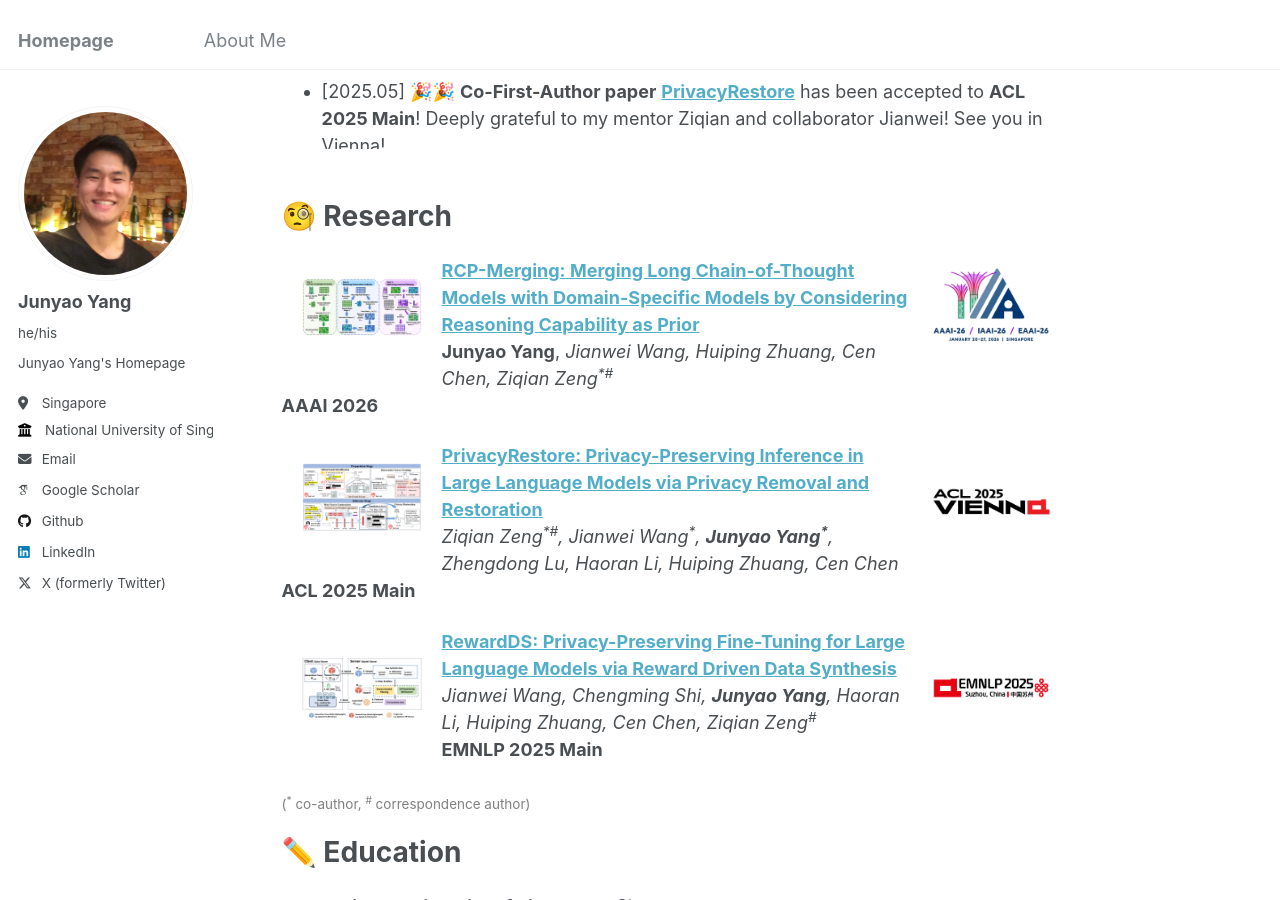
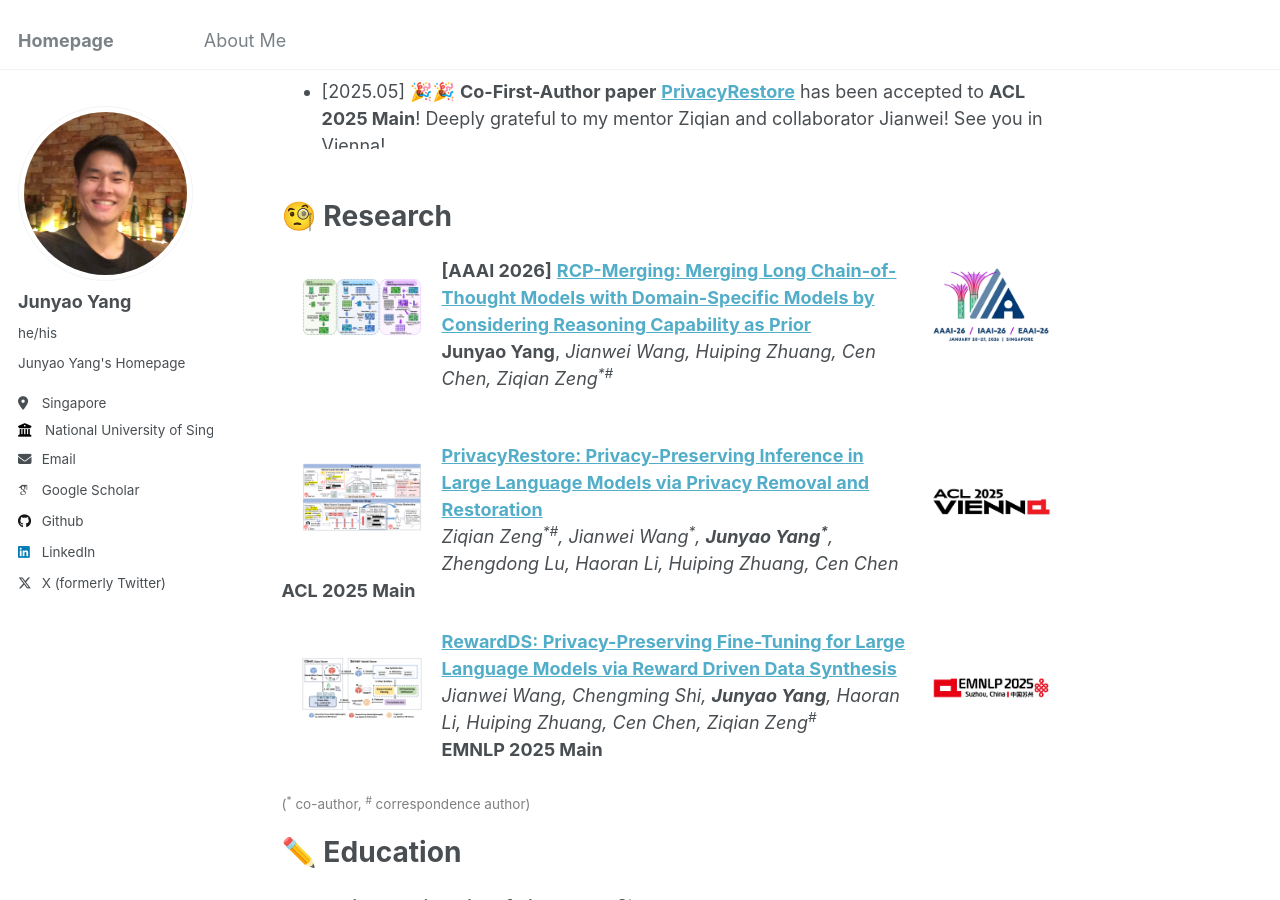
Before and after one commit to jyyang26/jyyang26.github.io, a Jekyll site: the page built from _pages/about.md, in a window 1280 px wide and 900 px high, scrolled down 773 px. Built offline with Jekyll 4.4.1, drawn with Linux system fonts in a browser that asks for light colours; some web fonts are replaced.

Commit message:
Update about.md

```diff
--- a/_pages/about.md
+++ b/_pages/about.md
@@ -84,18 +84,18 @@
     <img src="images/restore.png" alt="restore" style="float: left; margin-right: 20px; margin-left: 20px;; width: 120px; height: 120px;">
   </a>
 </p>
-**[PrivacyRestore: Privacy-Preserving Inference in Large Language Models via Privacy Removal and Restoration](https://arxiv.org/abs/2406.01394)**<br>
+**[ACL 2025 Main]** **[PrivacyRestore: Privacy-Preserving Inference in Large Language Models via Privacy Removal and Restoration](https://arxiv.org/abs/2406.01394)**<br>
 *Ziqian Zeng<sup>\*\#</sup>, Jianwei Wang<sup>\*</sup>, **Junyao Yang<sup>\*</sup>**, Zhengdong Lu, Haoran Li, Huiping Zhuang, Cen Chen*<br>
-**ACL 2025 Main**<br>
+<br>
 
 <p>
   <a href="https://arxiv.org/abs/2502.18517">
     <img src="images/rewardds.png" alt="rewardds" style="float: left; margin-right: 20px; margin-left: 20px;; width: 120px; height: 120px;">
   </a>
 </p>
-**[RewardDS: Privacy-Preserving Fine-Tuning for Large Language Models via Reward Driven Data Synthesis](https://arxiv.org/abs/2502.18517)**<br>
+**[EMNLP 2025 Main]** **[RewardDS: Privacy-Preserving Fine-Tuning for Large Language Models via Reward Driven Data Synthesis](https://arxiv.org/abs/2502.18517)**<br>
 *Jianwei Wang, Chengming Shi, **Junyao Yang**, Haoran Li, Huiping Zhuang, Cen Chen, Ziqian Zeng<sup>\#</sup>*<br>
-**EMNLP 2025 Main** <br> -->
+ <br> -->
 
 <p>
   <a href="https://arxiv.org/abs/2508.03140">
@@ -103,9 +103,9 @@
   </a>
   <img src="images/AAAI2026.jpg" alt="AAAI2026" style="float: right; margin-left: 20px; width: 120px; height: 120px; object-fit: cover;">
 </p>
-**[RCP-Merging: Merging Long Chain-of-Thought Models with Domain-Specific Models by Considering Reasoning Capability as Prior](https://arxiv.org/abs/2508.03140)**<br>
+**[AAAI 2026]** **[RCP-Merging: Merging Long Chain-of-Thought Models with Domain-Specific Models by Considering Reasoning Capability as Prior](https://arxiv.org/abs/2508.03140)**<br>
 **Junyao Yang**, *Jianwei Wang, Huiping Zhuang, Cen Chen, Ziqian Zeng<sup>\*\#</sup>*<br>
-**AAAI 2026** <br style="clear: both;">
+<br style="clear: both;">
 
 <p>
   <a href="https://arxiv.org/abs/2406.01394">
```
